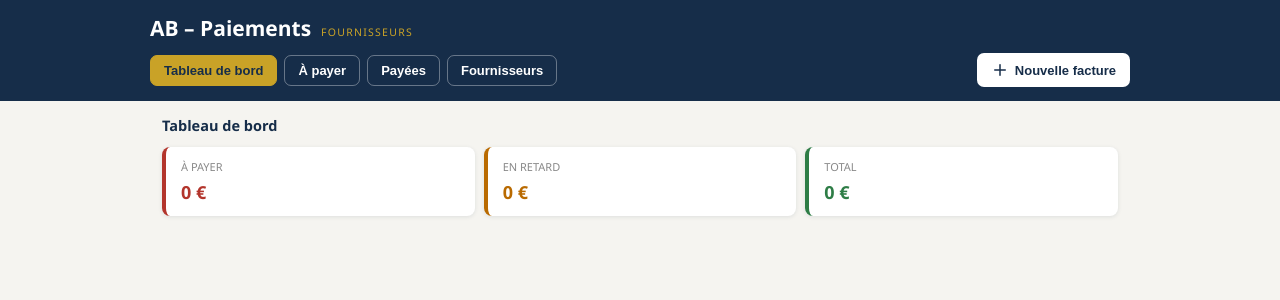
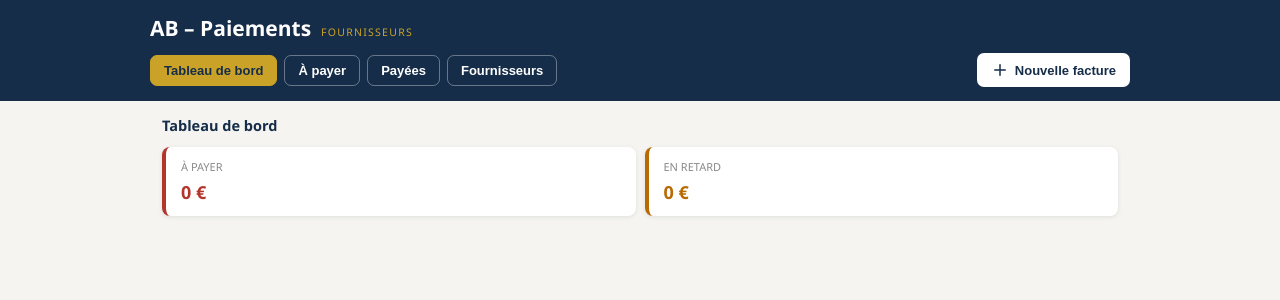
Before and after one commit to abrenov35/ab-facture, a React (Create React App) app: page / in a window 1280 px wide. Shown: the top 300 px of the page. Built offline with nearby package versions, Linux system fonts and the light colour scheme.

Commit message:
Enlever la StatCard Total - info inutile

```diff
--- a/src/AB_Paiements_FINAL.jsx
+++ b/src/AB_Paiements_FINAL.jsx
@@ -146,7 +146,6 @@ export default function ABPaiements() {
 
   const totalAPayer = factures.filter(f => f.statut === 'à payer').reduce((sum, f) => sum + (parseFloat(f.montantTTC) || 0), 0);
   const totalEnRetard = factures.filter(f => estEnRetard(f.dateEcheance, f.statut)).reduce((sum, f) => sum + (parseFloat(f.montantTTC) || 0), 0);
-  const totalTous = factures.filter(f => f.statut === 'à payer').reduce((sum, f) => sum + (parseFloat(f.montantTTC) || 0), 0);
   const factureBientot = factures.filter(f => estEcheanceProche(f.dateEcheance, f.statut));
 
   if (loading) {
@@ -233,7 +232,6 @@ export default function ABPaiements() {
             <div style={{ display: 'grid', gridTemplateColumns: 'repeat(auto-fit, minmax(200px, 1fr))', gap: '9px', marginBottom: '20px' }}>
               <StatCard titre="À payer" montant={formatMontant(totalAPayer)} bg="rgba(179,53,44,.10)" color="#B3352C" />
               <StatCard titre="En retard" montant={formatMontant(totalEnRetard)} bg="rgba(185,106,0,.10)" color="#B96A00" />
-              <StatCard titre="Total" montant={formatMontant(totalTous)} bg="rgba(46,125,70,.10)" color="#2E7D46" />
             </div>
 
             {factureBientot.length > 0 && (
```
